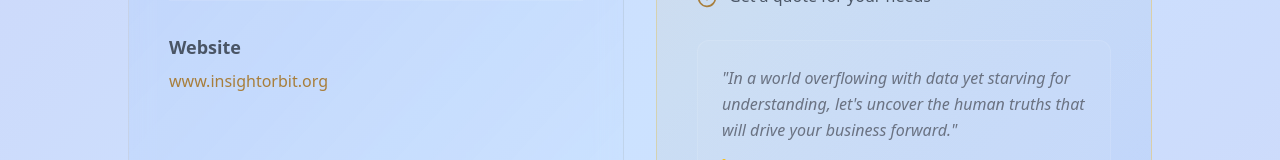
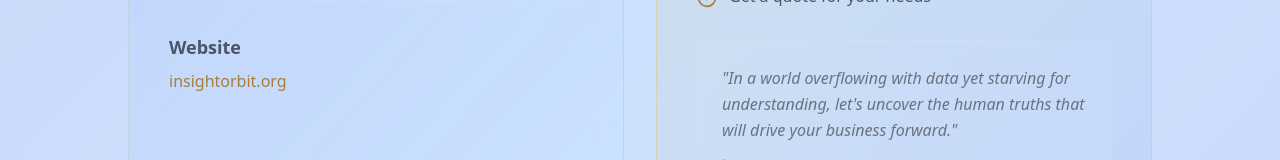
Before and after one commit to insightorbit11/InsightOrbit, a React (Vite) app: page /contact in a window 1280 px wide. Shown: the part 565-725 px from the top of the page. Built offline with nearby package versions, Linux system fonts and the light colour scheme.

Commit message:
fix: website url

```diff
--- a/src/pages/ContactPage.tsx
+++ b/src/pages/ContactPage.tsx
@@ -183,12 +183,12 @@ const ContactPage = () => {
                   Website
                 </h3>
                 <a
-                  href="https://www.insightorbit.org"
+                  href="https://insightorbit.org"
                   target="_blank"
                   rel="noopener noreferrer"
                   className="text-(--c1) hover:text-(--c1)/80 transition-colors"
                 >
-                  www.insightorbit.org
+                  insightorbit.org
                 </a>
               </div>
             </motion.div>
```
